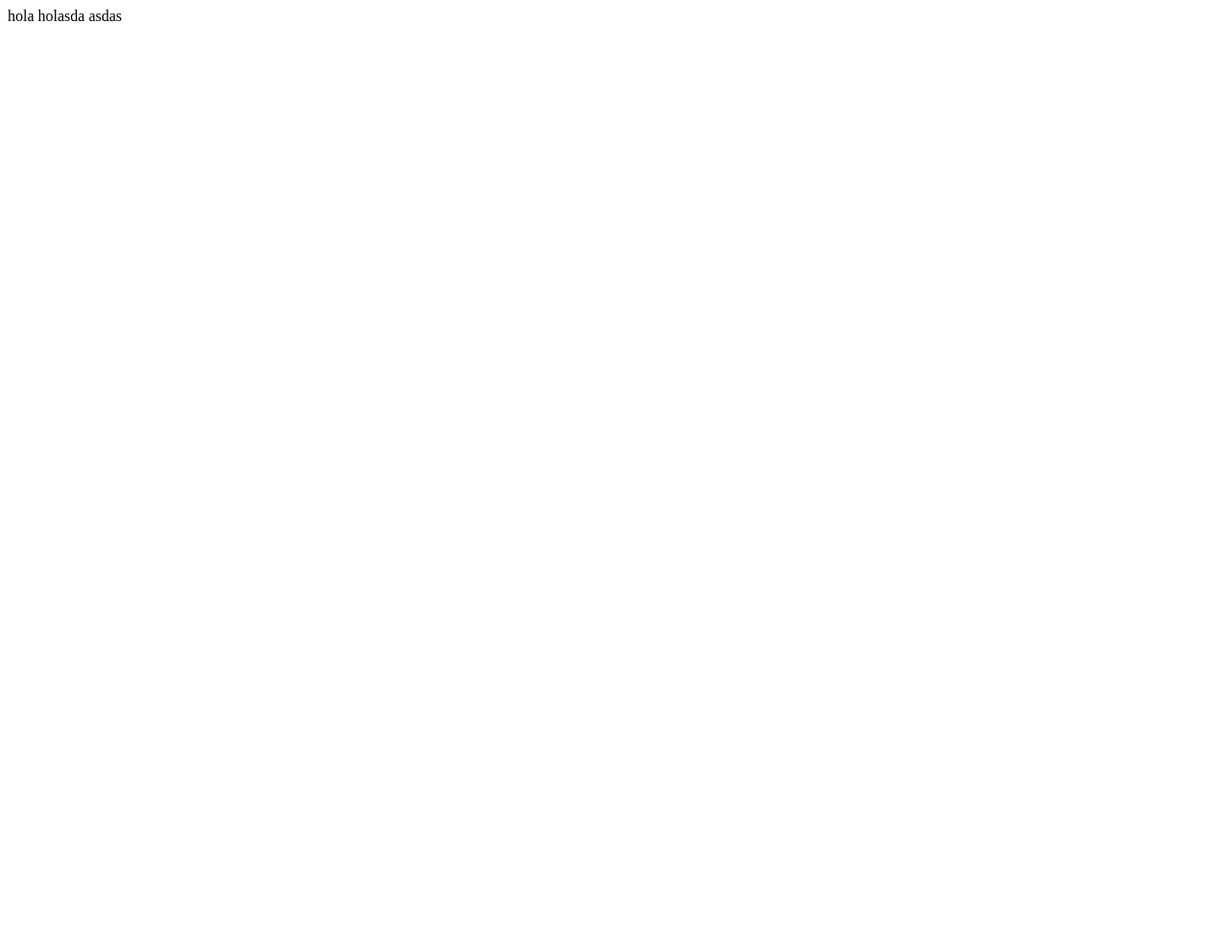
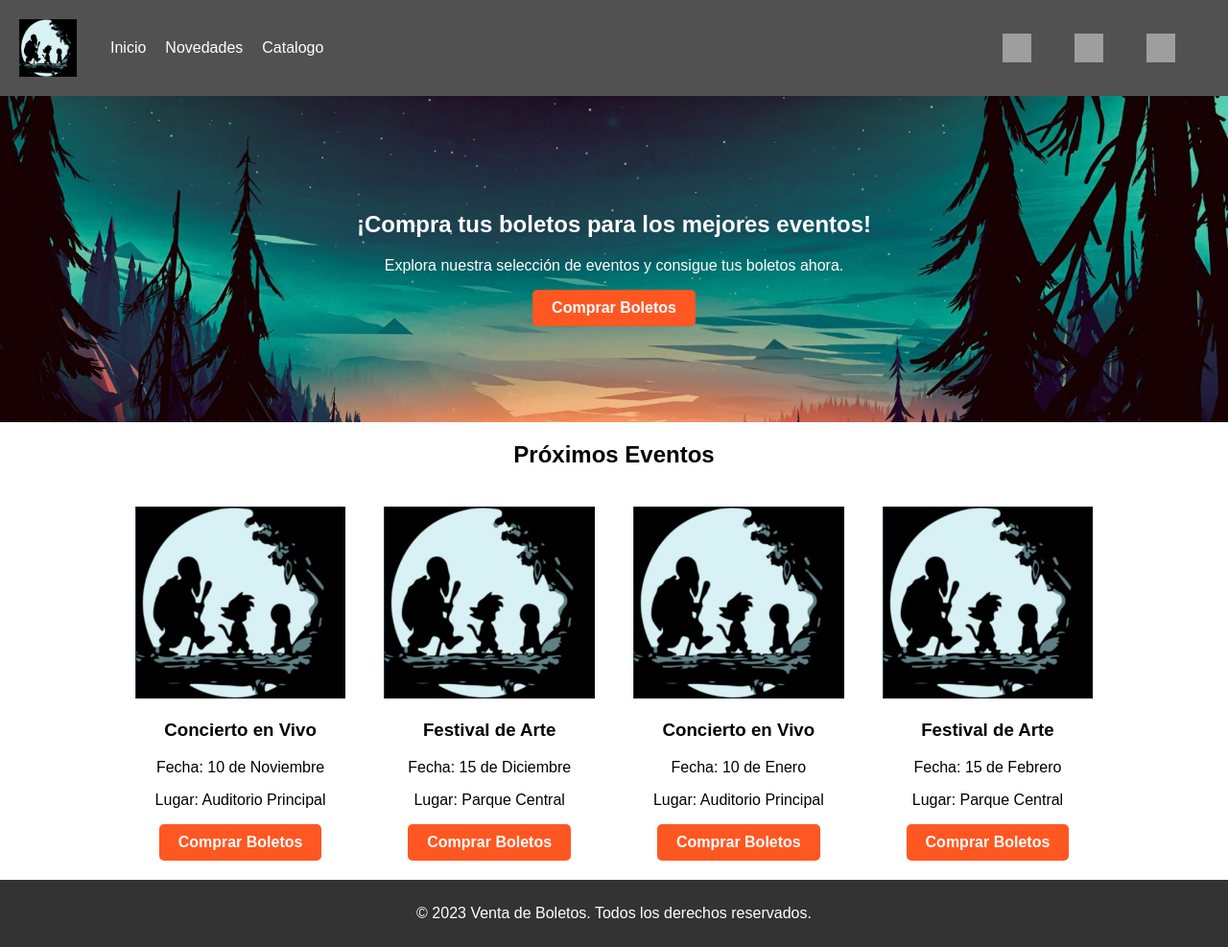
Before and after one commit to anfo270/venta_eventos, a plain HTML site: page index.html in a window 1280 px wide. Shown: the whole page at 96% size. Before the commit the page ends 800 px from the top, so only its background shows below. Drawn offline with Linux system fonts and the light colour scheme; grey boxes are pictures that could not be loaded.

Commit message:
Estrucutra de inicio

```diff
--- /dev/null
+++ b/estilo.css
@@ -0,0 +1,90 @@
+/* styles.css */
+body {
+    font-family: Arial, sans-serif;
+    margin: 0;
+    padding: 0;
+}
+header {
+    background-color: #515151;
+    color: #fff;
+    padding: 10px;
+    display: flex;
+    justify-content: space-between;
+    align-items: center;
+}
+header div{
+    display: flex;
+    align-items: center;
+    margin: 10px;
+}
+header img{
+    margin-right: 25px;
+}
+a{
+    text-decoration: none;
+    color: #fff;
+}
+
+.hero {
+    background-image: url('img/2.jpg');
+    background-size: cover;
+    text-align: center;
+    padding: 100px 0;
+    color: #fff;
+}
+.cta-button {
+    display: inline-block;
+    padding: 10px 20px;
+    background-color: #ff5722;
+    color: #fff;
+    text-decoration: none;
+    border-radius: 5px;
+    font-weight: bold;
+    transition: background-color 0.3s ease;
+}
+.cta-button:hover {
+    background-color: #e64a19;
+}
+.content{
+    display: flex;
+    flex-direction: column;
+    align-items: center;
+}
+.events {
+    display: flex;
+    justify-content: center;
+    flex-wrap: wrap;
+}
+.event {
+    text-align: center;
+    margin: 20px;
+}
+.event img {
+    max-width: 100%;
+    height: 200px;
+}
+footer {
+    background-color: #333;
+    color: #fff;
+    text-align: center;
+    padding: 10px 0;
+}
+
+/* Estilos del carrusel */
+.carousel {
+    display: flex;
+    overflow: hidden;
+    width: 100%;
+    max-width: 800px;
+    margin: 0 auto;
+    position: relative;
+}
+
+.carousel-slide {
+    flex: 0 0 100%;
+}
+
+.carousel img {
+    width: 100%;
+    height: auto;
+}
--- a/index.html
+++ b/index.html
@@ -1,17 +1,69 @@
 <!DOCTYPE html>
-<html lang="en">
-
+<html lang="es">
 <head>
     <meta charset="UTF-8">
     <meta name="viewport" content="width=device-width, initial-scale=1.0">
-    <title>Document</title>
+    <title>Venta de Boletos</title>
+    <link rel="stylesheet" href="estilo.css">
 </head>
-hola
-holasda
-asdas
+<body>
+    <header>
+        <div class="opciones">
+            <img src="img/perfil.jpg" width="60px" height="60px">
+            <div><a href="#">Inicio</a></div>
+            <div><a href="#">Novedades</a></div>
+            <div><a href="#">Catalogo</a></div>
+        </div>
+        <div class="iconos">
+            <div><img width="30" height="30" src="https://img.icons8.com/ios-glyphs/30/shopping-cart--v1.png"/></div>
+            <div><img width="30" height="30" src="https://img.icons8.com/external-kmg-design-glyph-kmg-design/32/external-notification-user-interface-kmg-design-glyph-kmg-design.png" alt="external-notification-user-interface-kmg-design-glyph-kmg-design"/></div>
+            <div><img width="30" height="30" src="https://img.icons8.com/ios-filled/50/user-male-circle.png" alt="user-male-circle"/></div>
+        </div>
+    </header>
+        <section class="hero">
+        <h2>¡Compra tus boletos para los mejores eventos!</h2>
+        <p>Explora nuestra selección de eventos y consigue tus boletos ahora.</p>
+        <a href="#" class="cta-button">Comprar Boletos</a>
+    </section>
 
-<body>
+    <section class="content">
+        <h2>Próximos Eventos</h2>
+        <div class="events">
+            <div class="event">
+                <img src="img/perfil.jpg" alt="Evento 1">
+                <h3>Concierto en Vivo</h3>
+                <p>Fecha: 10 de Noviembre</p>
+                <p>Lugar: Auditorio Principal</p>
+                <a href="#" class="cta-button">Comprar Boletos</a>
+            </div>
+            <div class="event">
+                <img src="img/perfil.jpg" alt="Evento 2">
+                <h3>Festival de Arte</h3>
+                <p>Fecha: 15 de Diciembre</p>
+                <p>Lugar: Parque Central</p>
+                <a href="#" class="cta-button">Comprar Boletos</a>
+            </div>
+            <div class="event">
+                <img src="img/perfil.jpg" alt="Evento 3">
+                <h3>Concierto en Vivo</h3>
+                <p>Fecha: 10 de Enero</p>
+                <p>Lugar: Auditorio Principal</p>
+                <a href="#" class="cta-button">Comprar Boletos</a>
+            </div>
+            <div class="event">
+                <img src="img/perfil.jpg" alt="Evento 4">
+                <h3>Festival de Arte</h3>
+                <p>Fecha: 15 de Febrero</p>
+                <p>Lugar: Parque Central</p>
+                <a href="#" class="cta-button">Comprar Boletos</a>
+            </div>
+        </div>
+    </section>
 
+    <footer>
+        <p>&copy; 2023 Venta de Boletos. Todos los derechos reservados.</p>
+    </footer>
+
+    <script src="script.js"></script>
 </body>
-
 </html>
--- /dev/null
+++ b/script.js
@@ -0,0 +1,39 @@
+let slideIndex = 0;
+const slides = document.querySelectorAll(".carousel-slide");
+
+function showSlides() {
+    for (let i = 0; i < slides.length; i++) {
+        slides[i].style.display = "none";
+    }
+
+    slideIndex++;
+
+    if (slideIndex > slides.length) {
+        slideIndex = 1;
+    }
+
+    slides[slideIndex - 1].style.display = "block";
+    setTimeout(showSlides, 3000); // Cambia la imagen cada 3 segundos
+}
+
+showSlides();
+
+// Botones de navegación
+const prevButton = document.querySelector(".carousel-prev");
+const nextButton = document.querySelector(".carousel-next");
+
+prevButton.addEventListener("click", () => {
+    slideIndex--;
+    if (slideIndex < 1) {
+        slideIndex = slides.length;
+    }
+    showSlides();
+});
+
+nextButton.addEventListener("click", () => {
+    slideIndex++;
+    if (slideIndex > slides.length) {
+        slideIndex = 1;
+    }
+    showSlides();
+});
--- /dev/null
+++ b/styles.css
@@ -0,0 +1,52 @@
+/* Estilos generales */
+body {
+    margin: 0;
+    padding: 0;
+    font-family: Arial, sans-serif;
+    text-align: center;
+}
+
+/* Estilos del carrusel */
+.carousel {
+    display: flex;
+    overflow: hidden;
+    width: 100%;
+    max-width: 800px;
+    margin: 0 auto;
+    position: relative;
+}
+
+.carousel-slide {
+    flex: 0 0 100%;
+}
+
+.carousel img {
+    width: 100%;
+    height: auto;
+}
+
+/* Estilos de los botones de navegación */
+.carousel-prev, .carousel-next {
+    cursor: pointer;
+    position: absolute;
+    top: 50%;
+    width: auto;
+    padding: 16px;
+    color: white;
+    font-weight: bold;
+    font-size: 20px;
+    background-color: rgba(0, 0, 0, 0.5);
+    border: none;
+    outline: none;
+    transition: background-color 0.3s ease;
+    transform: translateY(-50%);
+}
+.carousel-prev {
+    left: 0;
+}
+.carousel-next {
+    right: 0;
+}
+.carousel-prev:hover, .carousel-next:hover {
+    background-color: rgba(0, 0, 0, 0.8);
+}
```
Also changed, not shown: prueba.html (added, +24 -0 lines), img/2.jpg (added), img/3.jpg (added), img/4.jpg (added), img/5.jpg (added), img/perfil.jpg (added).
